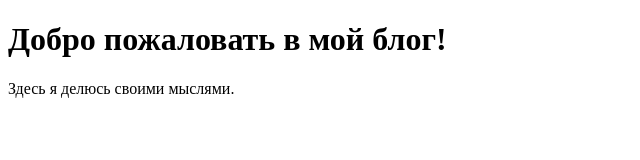
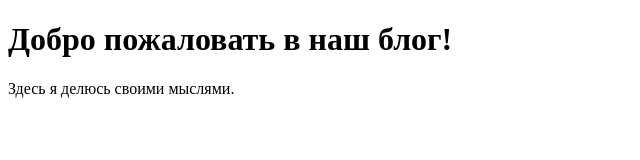
Before and after one commit to dmitriyspirit1209/git-team-work-golovin, a plain HTML site: page index.html in a window 1280 px wide. Shown: the full height of the page, 0-640 px from the left. Drawn offline with Linux system fonts and the light colour scheme.

Commit message:
Update welcome message in index.html

```diff
--- a/index.html
+++ b/index.html
@@ -4,7 +4,7 @@
 <title>Мой блог</title>
 </head>
 <body>
-<h1>Добро пожаловать в мой блог!</h1>
+<h1>Добро пожаловать в наш блог!</h1>
 <p>Здесь я делюсь своими мыслями.</p>
 </body>
 </html>
```
